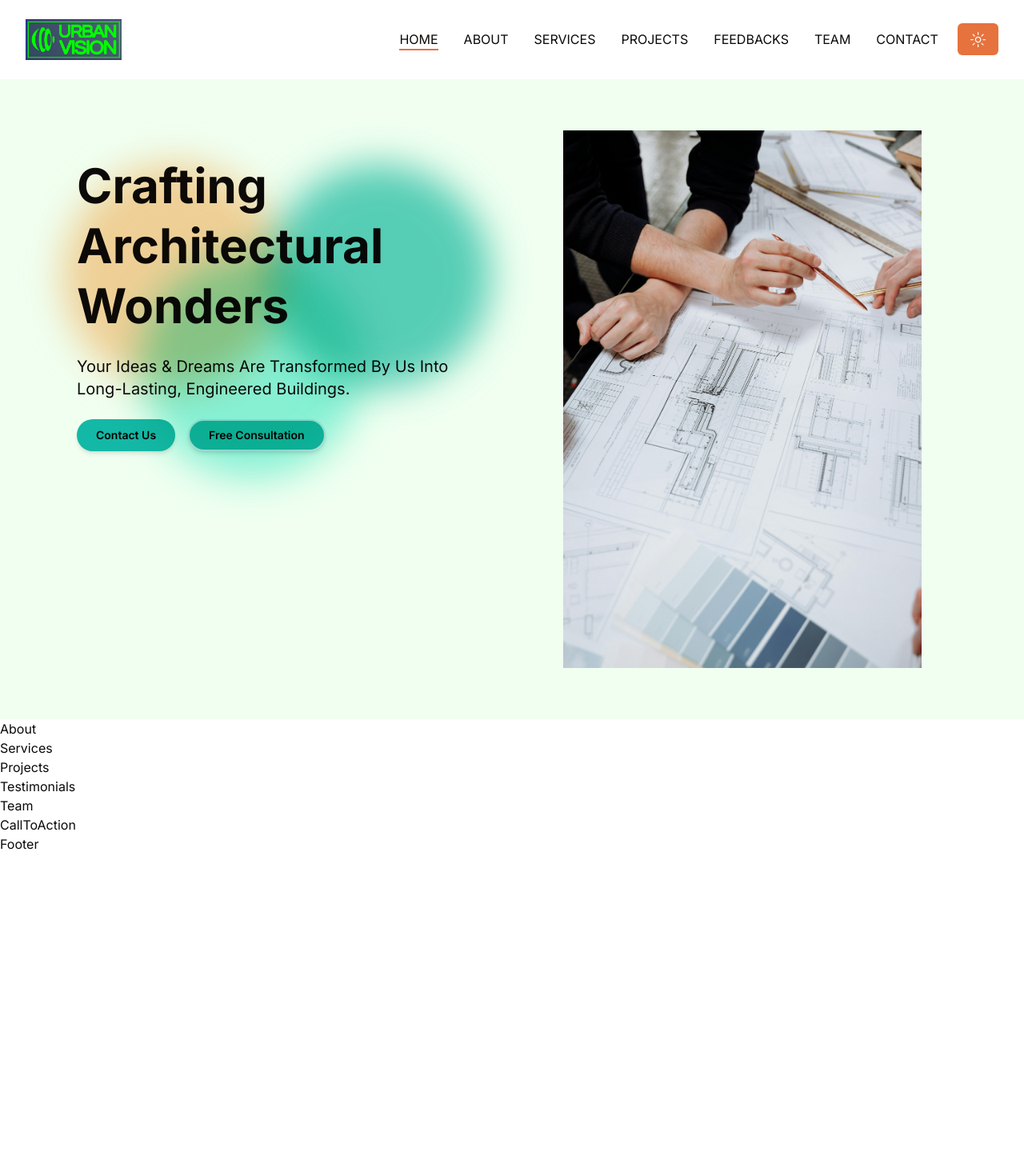
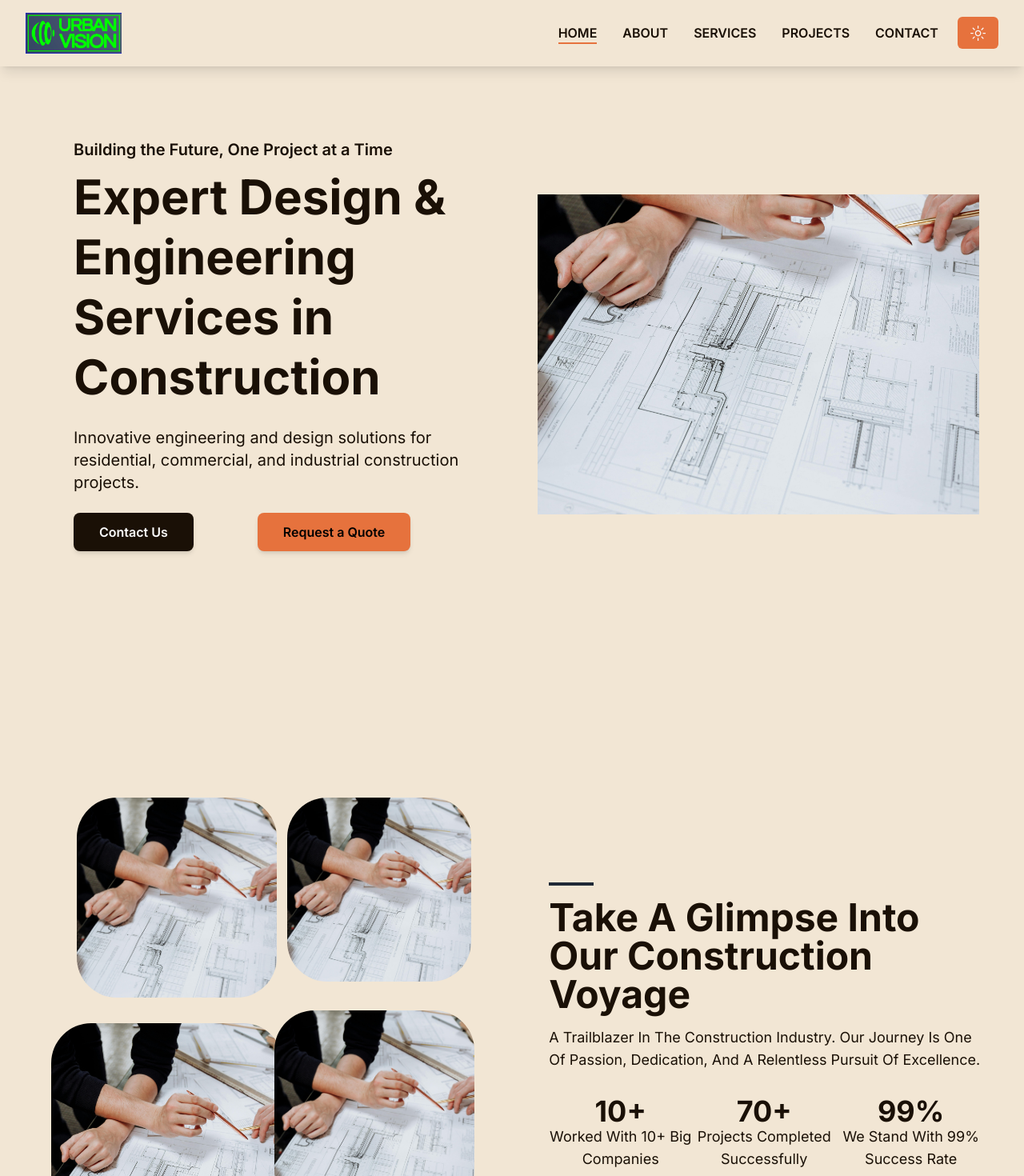
Before and after one commit to mkeloo/consultancy-eng-des, a Next.js app: page / in a window 1280 px wide. Shown: the top 1470 px of the page at 80% size. Before the commit the page ends 1067 px from the top, so only its background shows below. Built offline with nearby package versions, Linux system fonts and the light colour scheme.

Commit message:
setup with hero and about section done.

```diff
--- a/app/globals.css
+++ b/app/globals.css
@@ -4,7 +4,7 @@
 
 @layer base {
   :root {
-    --background: 0, 0%, 100%;
+    --background: #f2e6d4;
     --foreground: 20, 14.3%, 4.1%;
     --card: 0, 0%, 100%;
     --card-foreground: 20, 14.3%, 4.1%;
@@ -28,7 +28,7 @@
   }
 
   .dark {
-    --background: 237, 22%, 20%;
+    --background: #1a1006;
     --foreground: 210, 20%, 98%;
     --card: 240, 19%, 16%;
     --card-foreground: 210, 20%, 98%;
@@ -38,7 +38,7 @@
     --primary-foreground: 210, 20%, 98%;
     --secondary: 240, 19%, 16%;
     --secondary-foreground: 210, 20%, 98%;
-    --tertiary: 233, 19%, 23%;
+    --tertiary: #1a1006;
     --muted: 12, 6.5%, 15.1%;
     --muted-foreground: 237, 13%, 63%;
     --accent: 240, 19%, 16%;
@@ -108,3 +108,18 @@
     @apply bg-background text-foreground;
   }
 }
+
+.circle-background {
+  background-color: #abffa5;
+  opacity: 0.5;
+  background-image: radial-gradient(circle at center center, #004814, #abffa5),
+    repeating-radial-gradient(
+      circle at center center,
+      #004814,
+      #004814,
+      22px,
+      transparent 44px,
+      transparent 22px
+    );
+  background-blend-mode: multiply;
+}
--- a/app/template.jsx
+++ b/app/template.jsx
@@ -16,7 +16,7 @@ const template = ({ children }) => {
   const completion = useScrollProgress();
 
   return (
-    <>
+    <div>
       <motion.main
         variants={variants}
         initial="hidden"
@@ -28,11 +28,11 @@ const template = ({ children }) => {
 
       <span
         style={{ transform: `translateY(${completion - 100}%)` }}
-        className="fixed z-50 bg-primary w-1 top-0 right-0 bottom-0 transition-all duration-700"
+        className="fixed z-50 bg-primary w-1 top-0 right-0 bottom-0 transition-all duration-700 "
       ></span>
 
       {/* <div className="h-[2500px]"></div> */}
-    </>
+    </div>
   );
 };
 export default template;
--- a/components/About.jsx
+++ b/components/About.jsx
@@ -1,4 +1,80 @@
+'use client';
+import AnimatedBlobs from './AnimatedBlobs';
+import Badge from './Badge';
+
 const About = () => {
-  return <div>About</div>;
+  return (
+    <div className="bg-[#F2E6D4] dark:bg-[#1A1006] text-[#1A1006] dark:text-[#F2E6D4] relative min-h-screen flex items-center justify-center  ">
+      {/* Left Section */}
+      <div className="w-1/2 relative flex items-center justify-center m-4 ">
+        {/* <div className="absolute  w-72 h-72 bg-teal-200 dark:bg-emerald-400 rounded-full mix-blend-multiply filter blur-xl opacity-70 animate-blob animation-delay-2000 -z-4" /> */}
+        <div className=" grid grid-cols-2 gap-4 p-12 ">
+          <div className="rounded-[50px] ml-8 mb-4 w-[250px] h-[250px] overflow-hidden">
+            <img
+              src="/images/Hero/hero1.jpg"
+              alt="Worker 1"
+              className="object-cover"
+            />
+          </div>
+          <div className="rounded-[50px] ml-8 mb-8 w-[230px] h-[230px] overflow-hidden">
+            <img
+              src="/images/Hero/hero1.jpg"
+              alt="Worker 2"
+              className="object-cover "
+            />
+          </div>
+          <div className="rounded-[50px] w-[290px] h-[290px] overflow-hidden">
+            <img
+              src="/images/Hero/hero1.jpg"
+              alt="Worker 3"
+              className="object-cover "
+            />
+          </div>
+          <div className="rounded-[50px] -mt-4 ml-4 overflow-hidden w-[250px] h-[250px]">
+            <img
+              src="/images/Hero/hero1.jpg"
+              alt="Worker 4"
+              className="object-cover "
+            />
+          </div>
+        </div>
+      </div>
+
+      {/* Right Section */}
+      <div className="relative w-1/2 flex items-center justify-center p-8 m-4">
+        {/* Animated Gradient Blobs */}
+        {/* <AnimatedBlobs /> */}
+
+        <div className="text-left">
+          <div className="border-b-4 border-gray-800 dark:border-orange-300 mb-4 w-14" />
+          <h1 className="text-5xl font-bold mb-4">
+            Take A Glimpse Into Our Construction Voyage
+          </h1>
+          <p className="text-lg mb-8">
+            A Trailblazer In The Construction Industry. Our Journey Is One Of
+            Passion, Dedication, And A Relentless Pursuit Of Excellence.
+          </p>
+          <div className="flex justify-between">
+            <div className="text-center">
+              {/* <h2 className="text-4xl font-bold">600+</h2> */}
+              <Badge endCountNum={10} endCountText="+" />
+              <p className="text-lg">Worked With 10+ Big Companies</p>
+            </div>
+            <div className="text-center">
+              {/* <h2 className="text-4xl font-bold">800+</h2> */}
+              <Badge endCountNum={70} endCountText="+" />
+              <p className="text-lg">Projects Completed Successfully</p>
+            </div>
+            <div className="text-center">
+              {/* <h2 className="text-4xl font-bold">99%</h2> */}
+              <Badge endCountNum={99} endCountText="%" />
+              <p className="text-lg">We Stand With 99% Success Rate</p>
+            </div>
+          </div>
+        </div>
+      </div>
+    </div>
+  );
 };
+
 export default About;
--- /dev/null
+++ b/components/AnimatedBlobs.jsx
@@ -0,0 +1,37 @@
+const AnimatedBlobs = () => {
+  return (
+    <div className="">
+      <div className="absolute top-0 -left-4 w-72 h-72 bg-orange-300 rounded-full mix-blend-multiply filter blur-xl opacity-70 animate-blob" />
+      <div className="absolute top-0 -right-4 w-72 h-72 bg-teal-500 dark:bg-sky-400 rounded-full mix-blend-multiply filter blur-xl opacity-70 animate-blob animation-delay-2000" />
+      <div className="absolute -bottom-8 left-20 w-72 h-72 bg-teal-300 dark:bg-teal-200 rounded-full mix-blend-multiply filter blur-xl opacity-70 animate-blob animation-delay-4000" />
+
+      {/* <div className="m-8 relative space-y-4">
+            <div className="p-5 bg-white rounded-lg flex items-center justify-between space-x-8">
+              <div className="flex-1">
+                <div className="h-4 w-48 bg-gray-300 rounded"></div>
+              </div>
+              <div>
+                <div className="w-24 h-6 rounded-lg bg-purple-300"></div>
+              </div>
+            </div>
+            <div className="p-5 bg-white rounded-lg flex items-center justify-between space-x-8">
+              <div className="flex-1">
+                <div className="h-4 w-56 bg-gray-300 rounded"></div>
+              </div>
+              <div>
+                <div className="w-20 h-6 rounded-lg bg-yellow-300"></div>
+              </div>
+            </div>
+            <div className="p-5 bg-white rounded-lg flex items-center justify-between space-x-8">
+              <div className="flex-1">
+                <div className="h-4 w-44 bg-gray-300 rounded"></div>
+              </div>
+              <div>
+                <div className="w-28 h-6 rounded-lg bg-pink-300"></div>
+              </div>
+            </div>
+          </div> */}
+    </div>
+  );
+};
+export default AnimatedBlobs;
--- /dev/null
+++ b/components/Badge.jsx
@@ -0,0 +1,17 @@
+'use client';
+import React from 'react';
+import CountUp from 'react-countup';
+
+const Badge = ({ containerStyles, endCountNum, endCountText }) => {
+  return (
+    <div className={`${containerStyles}`}>
+      <div className="flex items-center justify-center gap-x-2">
+        <div className="text-4xl leading-none font-bold">
+          <CountUp end={endCountNum} delay={1} duration={4} />
+          {endCountText}
+        </div>
+      </div>
+    </div>
+  );
+};
+export default Badge;
--- a/components/Header.jsx
+++ b/components/Header.jsx
@@ -23,16 +23,9 @@ const Header = () => {
   }, []);
 
   return (
-    <header
-      className={`${
-        header
-          ? 'py-4 bg-tertiary shadow-lg dark:bg-accent'
-          : 'py-6 dark:bg-transparent'
-      } sticky top-0 z-30 transition-all duration-300 ${
-        pathname === '/' && 'bg-[#fff]'
-      }`}
-    >
-      <div className="container mx-auto">
+    <header className=" bg-[#F2E6D4] dark:bg-[#1A1006] shadow-lg  sticky top-0 z-30 transition-colors duration-300 text-[#1A1006] dark:text-[#F2E6D4] py-4 ">
+      {/* bg-[#F2E6D4] dark:bg-[#1A1006] text-[#1A1006] dark:text-[#F2E6D4] */}
+      <div className="container bg-[#F2E6D4] dark:bg-[#1A1006]  mx-auto ">
         <div className="flex items-center justify-between">
           <Logo />
           <div className="flex items-center gap-x-6">
--- a/components/HeroSection.jsx
+++ b/components/HeroSection.jsx
@@ -1,63 +1,31 @@
 'use client';
 import React from 'react';
-import Image from 'next/image';
 import { Button } from '@/components/ui/button';
 
 const HeroSection = () => {
   return (
-    <div className="bg-[#f0fff0]  min-h-screen h-[90vh] flex items-center justify-center px-16">
+    <div className="bg-[#F2E6D4] dark:bg-[#1A1006] text-[#1A1006] dark:text-[#F2E6D4] min-h-screen h-[90vh] flex items-center justify-center px-14 ">
       {/* Left Section */}
-      <div className="lg:w-1/2 h-[90vh] pl-8 xl:py-14 lg:py-8">
-        <div className="relative w-full max-w-lg">
-          {/* Animated Gradient Blobs */}
-          <div className="absolute top-0 -left-4 w-72 h-72 bg-orange-300 rounded-full mix-blend-multiply filter blur-xl opacity-70 animate-blob" />
-          <div className="absolute top-0 -right-4 w-72 h-72 bg-teal-500 rounded-full mix-blend-multiply filter blur-xl opacity-70 animate-blob animation-delay-2000" />
-          <div className="absolute -bottom-8 left-20 w-72 h-72 bg-teal-300 rounded-full mix-blend-multiply filter blur-xl opacity-70 animate-blob animation-delay-4000" />
-
-          {/* <div className="m-8 relative space-y-4">
-            <div className="p-5 bg-white rounded-lg flex items-center justify-between space-x-8">
-              <div className="flex-1">
-                <div className="h-4 w-48 bg-gray-300 rounded"></div>
-              </div>
-              <div>
-                <div className="w-24 h-6 rounded-lg bg-purple-300"></div>
-              </div>
-            </div>
-            <div className="p-5 bg-white rounded-lg flex items-center justify-between space-x-8">
-              <div className="flex-1">
-                <div className="h-4 w-56 bg-gray-300 rounded"></div>
-              </div>
-              <div>
-                <div className="w-20 h-6 rounded-lg bg-yellow-300"></div>
-              </div>
-            </div>
-            <div className="p-5 bg-white rounded-lg flex items-center justify-between space-x-8">
-              <div className="flex-1">
-                <div className="h-4 w-44 bg-gray-300 rounded"></div>
-              </div>
-              <div>
-                <div className="w-28 h-6 rounded-lg bg-pink-300"></div>
-              </div>
-            </div>
-          </div> */}
-
+      <div className="lg:w-1/2 h-[90vh] -mt-20  xl:py-14 lg:py-8 flex justify-center items-center ">
+        <div className="relative w-full max-w-lg ">
           {/* Text Content */}
           <div>
-            <h1 className="text-6xl font-bold leading-tight mb-6">
-              Crafting <br />
-              Architectural <br />
-              Wonders
+            <h2 className="text-xl font-semibold mb-2">
+              Building the Future, One Project at a Time
+            </h2>
+            <h1 className="text-6xl font-bold leading-tight mb-6 ">
+              Expert Design & Engineering Services in <br /> Construction
             </h1>
             <p className="text-xl mb-6">
-              Your Ideas & Dreams Are Transformed By Us Into Long-Lasting,
-              Engineered Buildings.
+              Innovative engineering and design solutions for residential,
+              commercial, and industrial construction projects.
             </p>
-            <div className="flex space-x-4 mb-6">
-              <Button className="bg-teal-500 text-black px-6 py-3 rounded-full font-semibold shadow-md hover:bg-teal-600">
+            <div className=" space-x-4 mb-6 gap-4 ">
+              <Button className="bg-[#1A1006] text-white  dark:bg-[#F2E6D4] dark:text-[#1A1006] text-md  px-8 py-6 rounded-lg font-semibold shadow-md hover:bg-yellow-800 duration-300 mr-16 transition hover:scale-105">
                 Contact Us
               </Button>
-              <Button className="border-2 bg-teal-500 text-black px-6 py-3 rounded-full font-semibold shadow-md hover:bg-teal-600">
-                Free Consultation
+              <Button className="bg-primary dark:bg-yellow-500 text-md text-black px-8 py-6 rounded-lg font-semibold shadow-md hover:bg-yellow-800 duration-300">
+                Request a Quote
               </Button>
             </div>
           </div>
@@ -65,16 +33,15 @@ const HeroSection = () => {
       </div>
 
       {/* Right Section */}
-      <div className="w-1/2">
-        <Image
+      <div className="w-1/2 h-[90vh] -mt-20 pl-8 xl:py-14 lg:py-8 flex justify-center items-center">
+        <img
           src="/images/Hero/hero1.jpg"
-          width={800}
-          height={500}
           alt="hall-hero-pic"
-          className="p-16"
+          className="h-[50vh] object-cover w-full"
         />
       </div>
     </div>
   );
 };
+
 export default HeroSection;
--- a/components/Logo.jsx
+++ b/components/Logo.jsx
@@ -5,7 +5,7 @@ import Image from 'next/image';
 const Logo = () => {
   return (
     <Link href="/">
-      <Image src={logo} width={120} height={35} alt="Compnay Logo" />
+      <Image src={logo} width={120} height={30} alt="Company Logo" />
     </Link>
   );
 };
--- a/components/Navbar.jsx
+++ b/components/Navbar.jsx
@@ -10,8 +10,8 @@ const links = [
   { path: '/about', name: 'about' },
   { path: '/services', name: 'services' },
   { path: '/projects', name: 'projects' },
-  { path: '/feedbacks', name: 'feedbacks' },
-  { path: '/team', name: 'team' },
+  // { path: '/feedbacks', name: 'feedbacks' },
+  // { path: '/team', name: 'team' },
   { path: '/contact', name: 'contact' },
 ];
 
@@ -24,7 +24,7 @@ const Navbar = ({ containerStyles, linkStyles, underlineStyles }) => {
           <Link
             key={index}
             href={link.path}
-            className={`uppercase ${linkStyles}`}
+            className={`uppercase font-semibold ${linkStyles}`}
           >
             {link.path === path && (
               <motion.span
--- a/tailwind.config.js
+++ b/tailwind.config.js
@@ -12,6 +12,7 @@ module.exports = {
     container: {
       center: true,
       padding: '2rem',
+      // colors: '#F2E6D4',
       screens: {
         '2xl': '1400px',
       },
```
Also changed, not shown: components/ui/Spotlight.jsx (added, +51 -0 lines).
